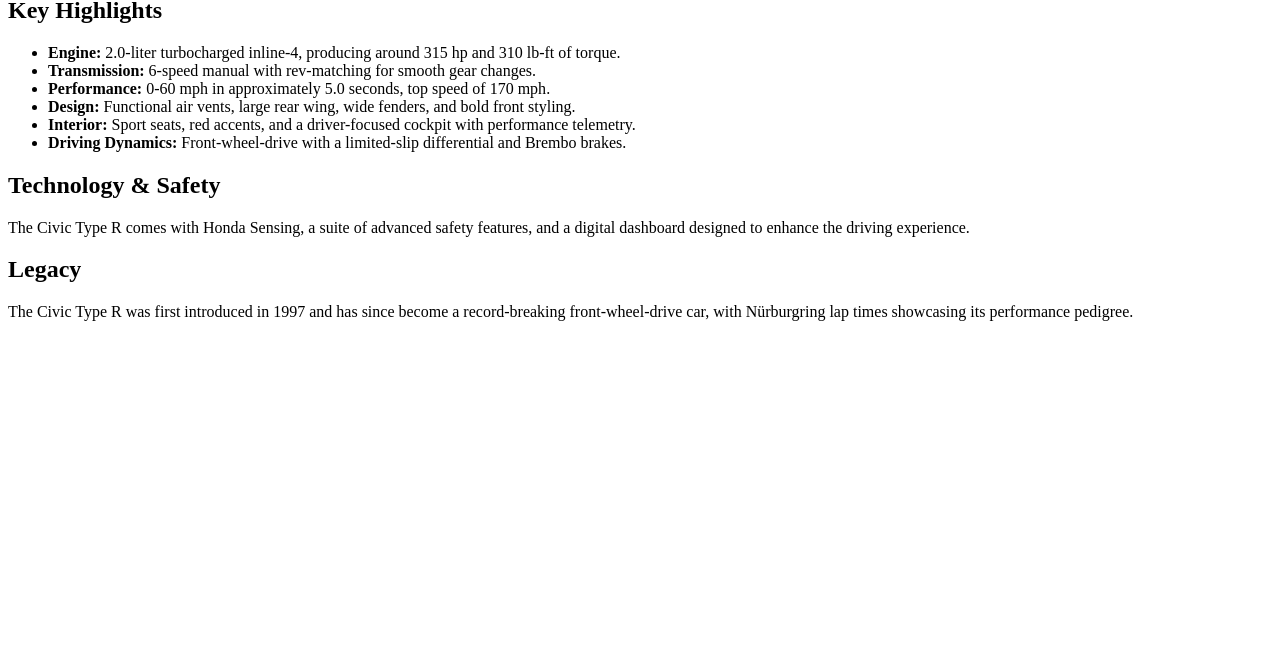
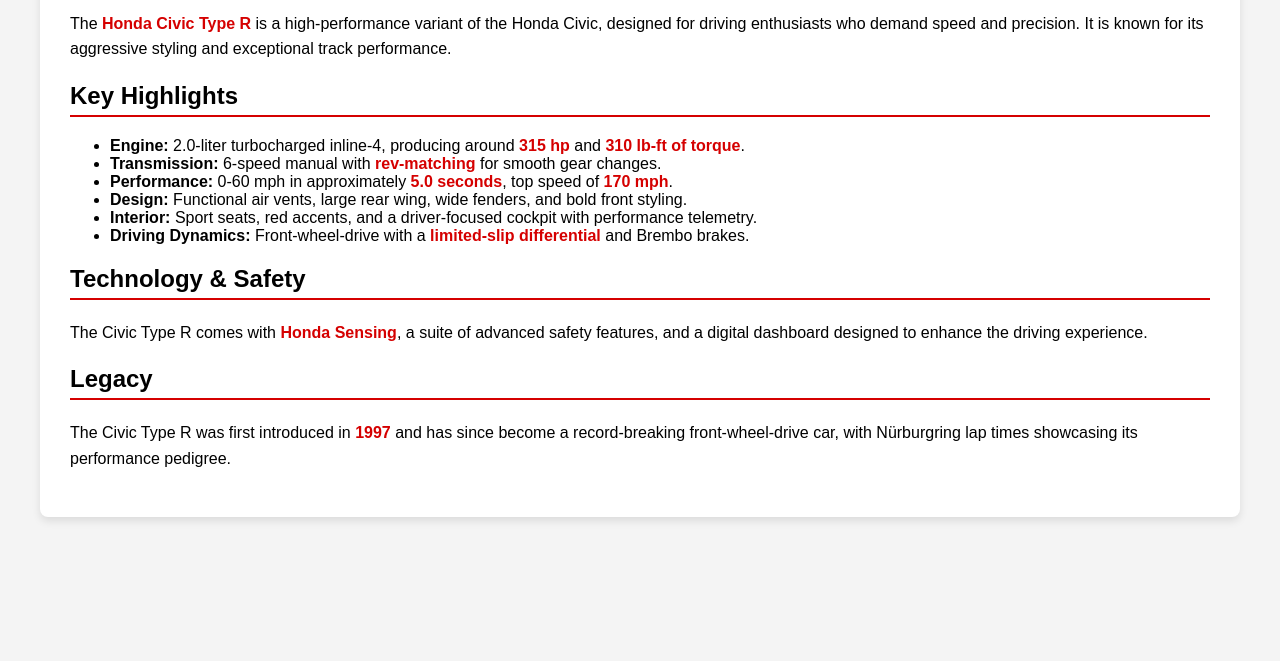
Before and after one commit to Shaikat0079/practice-git, a plain HTML site: page index.html in a window 1280 px wide. Shown: the part 139-800 px from the top of the page. Drawn offline with Linux system fonts and the light colour scheme.

Commit message:
Added CSS

```diff
--- a/index.html
+++ b/index.html
@@ -4,7 +4,8 @@
 <head>
     <meta charset="UTF-8">
     <meta name="viewport" content="width=device-width, initial-scale=1.0">
-    <title>Again doing web development!</title>
+    <title>Honda Civic Type R</title>
+    <link rel="stylesheet" href="styles/blog.css">
 </head>
 
 <body>
--- /dev/null
+++ b/styles/blog.css
@@ -0,0 +1,25 @@
+body {
+    font-family: Arial, sans-serif;
+    margin: 40px;
+    background-color: #f4f4f4;
+}
+.container {
+    background-color: white;
+    padding: 30px;
+    border-radius: 8px;
+    box-shadow: 0 4px 8px rgba(0, 0, 0, 0.1);
+}
+h1 {
+    color: #d50000;
+}
+h2 {
+    border-bottom: 2px solid #d50000;
+    padding-bottom: 5px;
+}
+p {
+    line-height: 1.6;
+}
+.highlight {
+    color: #d50000;
+    font-weight: bold;
+}
```
